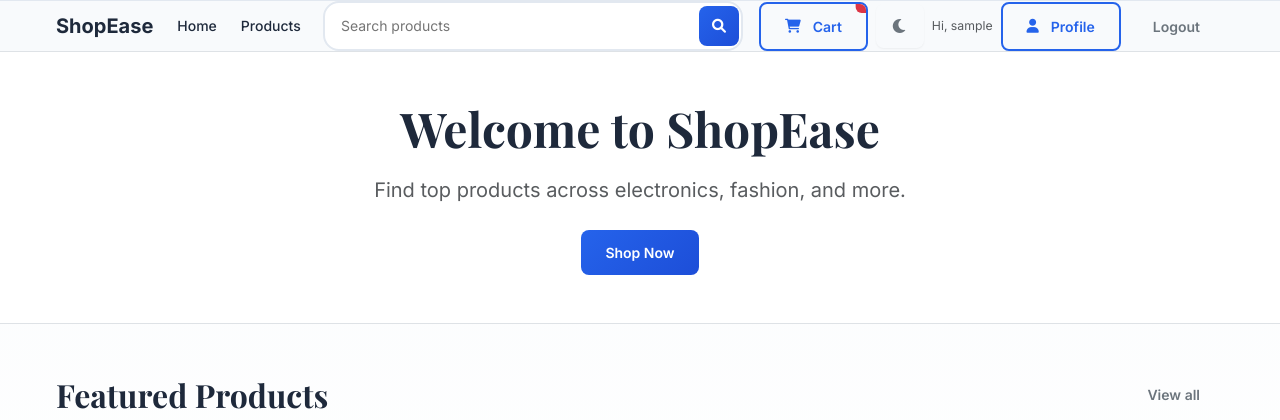
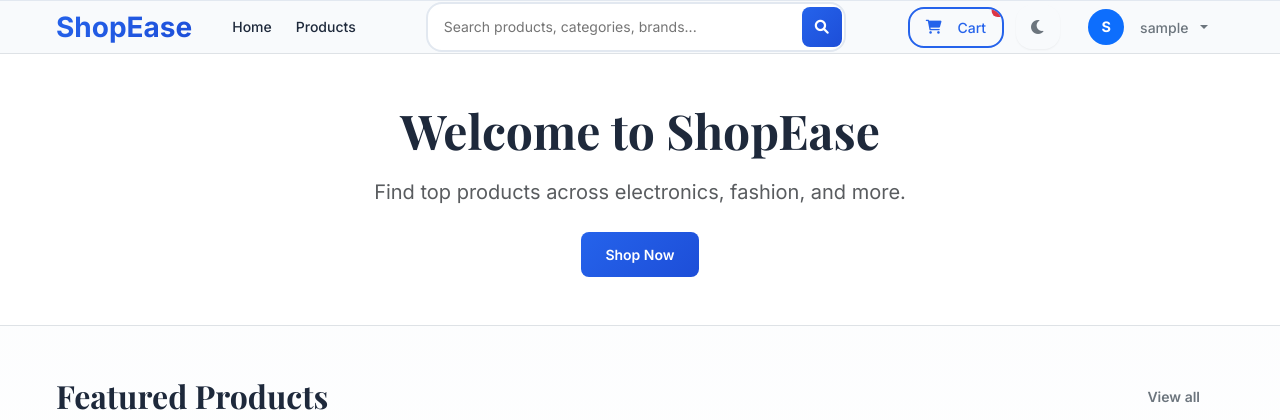
Before and after one commit to Kartikshri234/ecommerce-1, a Django app: page / in a window 1280 px wide. Shown: the top 420 px of the page. Run offline with Django 3.2, Linux system fonts and the light colour scheme; the visitor is signed in with stand-in values (Sample User, id 1); data that the repository does not hold is empty; some libraries are stand-ins or nearby versions.

Commit message:
chore(ui): Polish header — centered search, user dropdown, avatar styling

```diff
--- a/static/css/style.css
+++ b/static/css/style.css
@@ -236,6 +236,15 @@ h6 { font-size: 1rem; }
   background: linear-gradient(135deg, var(--primary), var(--primary-dark));
   -webkit-background-clip: text;
   -webkit-text-fill-color: transparent;
+}
+
+/* User avatar (initial) */
+.user-avatar {
+  width: 36px;
+  height: 36px;
+  border-radius: 50%;
+  font-weight: 700;
+  font-size: 0.9rem;
 }
 
 /* Enhanced Search Bar */
--- a/templates/base.html
+++ b/templates/base.html
@@ -24,25 +24,34 @@
 </head>
 <body>
     <header class="site-header border-bottom sticky-top">
-        <nav class="navbar navbar-expand-lg navbar-light">
-            <div class="container">
-                <a class="navbar-brand fw-bold" href="{% url 'home' %}">ShopEase</a>
+        <nav class="navbar navbar-expand-lg navbar-light header-main">
+            <div class="container d-flex align-items-center gap-3">
+                <a class="brand d-flex align-items-center me-3" href="{% url 'home' %}">
+                    {% comment %} optional logo: static/images/logo.png {% endcomment %}
+                    {% if False %}
+                        <img src="{% static 'images/logo.png' %}" alt="ShopEase" class="brand-logo me-2">
+                    {% endif %}
+                    <span class="brand-name">ShopEase</span>
+                </a>
+
                 <button class="navbar-toggler" type="button" data-bs-toggle="collapse" data-bs-target="#mainNavbar" aria-controls="mainNavbar" aria-expanded="false" aria-label="Toggle navigation">
                     <span class="navbar-toggler-icon"></span>
                 </button>
 
                 <div class="collapse navbar-collapse" id="mainNavbar">
+                    <div class="d-flex w-100 align-items-center">
                         <ul class="navbar-nav me-auto mb-2 mb-lg-0">
                             <li class="nav-item"><a class="nav-link" href="{% url 'home' %}">Home</a></li>
                             <li class="nav-item"><a class="nav-link" href="{% url 'product_list' %}">Products</a></li>
                         </ul>
 
-                    <form class="search-form header-search d-flex me-lg-3 mb-2 mb-lg-0" method="get" action="{% url 'search_products' %}">
+                        <div class="d-flex justify-content-center flex-grow-1 px-3">
+                            <form class="search-form header-search d-flex w-100" method="get" action="{% url 'search_products' %}" role="search" aria-label="Site search">
                                 <input
                                     class="search-input"
                                     type="search"
                                     name="q"
-                            placeholder="Search products"
+                                    placeholder="Search products, categories, brands..."
                                     value="{{ request.GET.q|default:'' }}"
                                     aria-label="Search products"
                                 >
@@ -50,28 +59,37 @@
                                     <i class="fa-solid fa-magnifying-glass"></i>
                                 </button>
                             </form>
+                        </div>
 
-                    <div class="d-flex align-items-center gap-2">
-                        <a id="miniCartBtn" class="btn btn-outline-primary position-relative" href="{% url 'cart' %}">
-                            <i class="fa-solid fa-cart-shopping me-1"></i>Cart
+                        <div class="header-actions ms-auto">
+                            <a id="miniCartBtn" class="btn btn-outline-primary position-relative" href="{% url 'cart' %}" aria-label="View cart">
+                                <i class="fa-solid fa-cart-shopping"></i>
+                                <span class="ms-2 d-none d-md-inline">Cart</span>
                                 <span id="cart-count" class="badge bg-danger position-absolute top-0 start-100 translate-middle">{{ cart_count|default:0 }}</span>
                             </a>
 
                             <button id="themeToggle" class="btn btn-outline-secondary theme-toggle theme-toggle-circle" type="button" aria-label="Toggle dark mode" aria-pressed="false">
                                 <i class="fa-solid fa-moon theme-icon" data-theme-icon aria-hidden="true"></i>
-                            <span class="visually-hidden theme-toggle-label" data-theme-label>Dark mode</span>
                             </button>
 
                             {% if user.is_authenticated %}
-                            <span class="text-muted small">Hi, {{ user.username }}</span>
-                            <a class="btn btn-outline-primary" href="{% url 'user_profile' %}">
-                                <i class="fa-solid fa-user me-1"></i> Profile
-                            </a>
-                            <a class="btn btn-outline-secondary" href="{% url 'logout' %}">Logout</a>
+                                <div class="dropdown">
+                                    <button class="btn btn-outline-secondary dropdown-toggle d-flex align-items-center" type="button" id="userMenu" data-bs-toggle="dropdown" aria-expanded="false">
+                                        <span class="user-avatar bg-primary text-white d-inline-flex align-items-center justify-content-center me-2">{{ user.username|first|upper }}</span>
+                                        <span class="d-none d-md-inline">{{ user.username }}</span>
+                                    </button>
+                                    <ul class="dropdown-menu dropdown-menu-end" aria-labelledby="userMenu">
+                                        <li><a class="dropdown-item" href="{% url 'user_profile' %}"><i class="fa-solid fa-user me-2"></i>Profile</a></li>
+                                        <li><a class="dropdown-item" href="{% url 'user_profile' %}#orders"><i class="fa-solid fa-box-open me-2"></i>Orders</a></li>
+                                        <li><hr class="dropdown-divider"></li>
+                                        <li><a class="dropdown-item text-danger" href="{% url 'logout' %}"><i class="fa-solid fa-sign-out-alt me-2"></i>Logout</a></li>
+                                    </ul>
+                                </div>
                             {% else %}
                                 <a class="btn btn-outline-secondary" href="{% url 'login' %}">Login</a>
                                 <a class="btn btn-primary" href="{% url 'register' %}">Register</a>
                             {% endif %}
+                        </div>
                     </div>
                 </div>
             </div>
```
Lines whose indentation alone changed are shown as unchanged.
